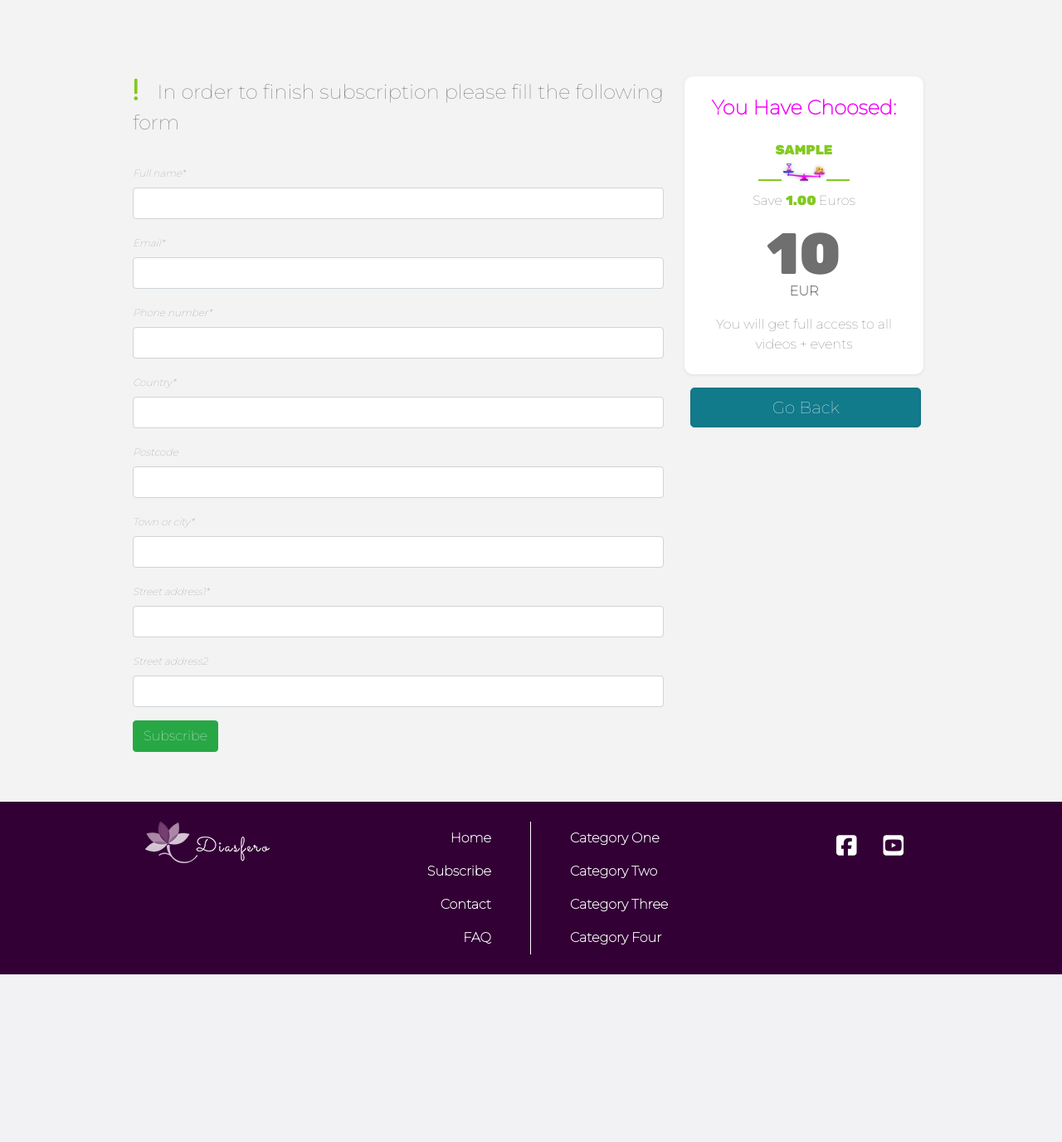
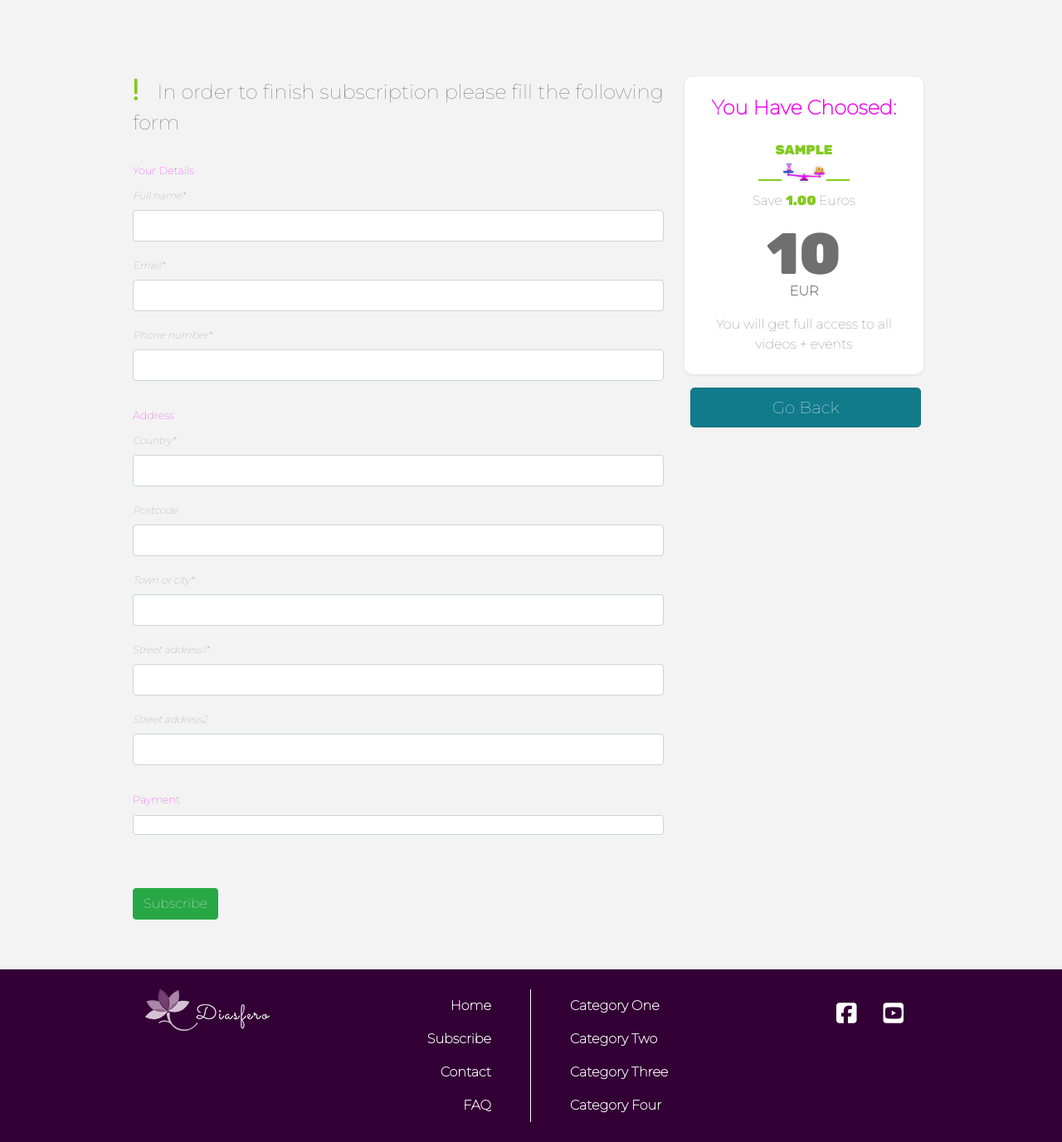
Before and after one commit to Aleksandre19/django, a Django app: page /subscription/checkout?price=10 in a window 1280 px wide. Shown: the part 278-1654 px from the top of the page at 83% size. Before the commit the page ends 1452 px from the top, so only its background shows below. Run offline with Django 3.2, Linux system fonts and the light colour scheme; tables that the repository leaves empty hold one stand-in row (values such as "Sample post"); parts of the project's set-up code (start-up, migrations or seed data) failed here and were passed over; some libraries are stand-ins or nearby versions.

Commit message:
Adding a stripe card in checkout.html

```diff
--- a/requirements.txt
+++ b/requirements.txt
@@ -31,5 +31,6 @@ semantic-version==2.8.5
 setuptools-rust==0.11.6
 six==1.15.0
 sqlparse==0.4.1
+stripe==2.58.0
 toml==0.10.2
 urllib3==1.26.3
--- a/static/css/style.css
+++ b/static/css/style.css
@@ -349,6 +349,11 @@ nav.colapsing{
     color: #8e8e8e;
 }
 
+/* Checkout form's filedset */
+#checkout-form legend {
+    color: #f206f6;
+}
+
 /* Checkout titles */
 .checkout-titles {
     font-size: 24px;
@@ -385,6 +390,15 @@ nav.colapsing{
 /* Subscription card's background */
 .home-desk-card {
     background-color: white;
+}
+
+
+/* Stripe card div */
+#card-element {
+    padding: 11px;
+    background-color: white;
+    border: 1px solid #ced4d9;
+    border-radius: 4px;
 }
 
 .cards-row,
--- /dev/null
+++ b/static/js/stripe_elements.js
@@ -0,0 +1,26 @@
+
+/* Getting stripe puplic and client secret keys */
+let stripe_puplic_key = $('#id_stripe_public_key').text().slice(1, -1);
+let client_secret = $('#id_client_secret').text().slice(1, -1);
+
+let stripe = Stripe(stripe_puplic_key);
+let elements = stripe.elements();
+
+var style = {
+    base: {
+        color: '#32325d',
+        fontFamily: '"Helvetica Neue", Helvetica, sans-serif',
+        fontSmoothing: 'antialiased',
+        fontSize: '16px',
+        '::placeholder': {
+            color: '#aab7c4'
+        }
+    },
+    invalid: {
+        color: '#fa755a',
+        iconColor: '#dc3545'
+    }
+};
+
+let card = elements.create('card', { style : style });
+card.mount('#card-element');
--- a/subscription/templates/cards.html
+++ b/subscription/templates/cards.html
@@ -30,7 +30,7 @@
                             <div class="cards-currency"><span>EUR</span></div>
                             <p class="cards-desc mt-3 ml-3 mr-3">You will get full access to all videos + events</p>
                             <div class="cards-choose-btn-wrapper">
-                                <a href="{% url 'checkout' %}?price=19" type="button" class="cards-choose-btn btn border border-bottom-0 border-success text-white font-weight-bolder mb-4">Choose</a>
+                                <a href="{% url 'checkout' %}?price={{ card.price }}" type="button" class="cards-choose-btn btn border border-bottom-0 border-success text-white font-weight-bolder mb-4">Choose</a>
                             </div>
                         </div>
                     </div>
--- a/subscription/templates/checkout.html
+++ b/subscription/templates/checkout.html
@@ -1,4 +1,5 @@
 {% extends 'base.html' %}
+{% load static %}
 {% block content %}
     <section class='row section-wrapper checkout-section mt-5 no-gutters'>
         <div class='col-12 col-md-7 col-lg-8'>
@@ -9,17 +10,32 @@
             <p class='mobile-choosed-message d-md-none'>
                 You have choosed <span> {{ current_card.price }} EUR </span> plan.
             </p>
-             <form action="" method="GET" id="checkout-form">
+             <form action="{% url 'checkout' %}" method="GET" id="checkout-form">
                 {% csrf_token %}
+                <fieldset class="rounded mb-3">
+                    <legend class="fieldset-label small w-auto">Your Details</legend>
                     {{  sub_form.full_name | as_crispy_field }}
                     {{  sub_form.email | as_crispy_field }}
                     {{  sub_form.phone_number | as_crispy_field }}
+                </fieldset>
+                <fieldset>
+                    <legend class="fieldset-label small w-auto">Address</legend>
                     {{  sub_form.country | as_crispy_field }}
                     {{  sub_form.postcode | as_crispy_field }}
                     {{  sub_form.town_or_city | as_crispy_field }}
                     {{  sub_form.street_address1 | as_crispy_field }}
                     {{  sub_form.street_address2 | as_crispy_field }}
-                <button type="submit" class="btn btn-success" name="sbscribe"
+                </fieldset>
+                <fieldset class="mt-3">
+                    <legend class="fieldset-label small w-auto">Payment</legend>
+
+                    <!-- A Stripe card element will go here -->
+                    <div class="mb-3" id="card-element"></div>
+                    <!-- Used to display form errors -->
+                    <div class="mb-3 text-danger" id="card-errors" role="alert"></div>
+
+                </fieldset>
+                <button type="submit" class="btn btn-success mt-5" name="sbscribe"
                         value="subscribe">Subscribe</button>
                 <a class="btn btn-info d-md-none float-right" href="{% url 'cards' %}" role="button">Go Back</a>
             </form>
@@ -52,3 +68,10 @@
         </div>
     </section>
 {% endblock %}
+
+{% block postloadjs %}
+    {{ block.super }}
+    {{ stripe_public_key|json_script:"id_stripe_public_key" }}
+    {{ client_secret|json_script:"id_client_secret" }}
+    <script src="{% static '/js/stripe_elements.js' %}"></script>
+{% endblock %}
--- a/subscription/views.py
+++ b/subscription/views.py
@@ -49,7 +49,9 @@ def checkout(request):
                 'period' : period,
                 'saving' : saving,
                 'price' : price,
-            }
+            },
+            'stripe_public_key' : 'pk_test_51IyeeiFgpxm4y9aBYzNrN1nmYnWxMAu0XfbciWIloDdMf2PTFIad0nhQOsiEjtmraUthF0yScT46GsnNp8XCgTi800usbn0gUR',
+            'client_secret' : 'Test client secret',
         }
 
         return render(request, 'checkout.html', context)
--- a/templates/base.html
+++ b/templates/base.html
@@ -32,6 +32,9 @@
     <!-- Jquery CDN Link -->
     <script src="https://cdnjs.cloudflare.com/ajax/libs/jquery/3.6.0/jquery.min.js" integrity="sha512-894YE6QWD5I59HgZOGReFYm4dnWc1Qt5NtvYSaNcOP+u1T9qYdvdihz0PPSiiqn/+/3e7Jo4EaG7TubfWGUrMQ==" crossorigin="anonymous"></script>
     <script src="{% static 'js/scripts.js' %}"></script>
+
+    <!-- Stripe -->
+    <script src="https://js.stripe.com/v3/"></script>
 
     <!-- Fade Out loading button -->
     <script type="text/javascript">
@@ -202,7 +205,7 @@
                                     <li class="nav-item
                                         {% if request.path == '/subscription/cards/' %}
                                             active
-                                        {% elif request.path == '/subscription/checkout' %}
+                                        {% elif request.path == '/subscription/choosed_plan' %}
                                             mb-active
                                         {% endif %}
                                     ">
@@ -402,5 +405,7 @@
     <div class="loading">
         <img src="/media/img/general/loading.gif" id="loading_img" alt="loading">
     </div>
+    {% block postloadjs %}
+    {% endblock %}
   </body>
 </html>
```
Lines whose indentation alone changed are shown as unchanged.
